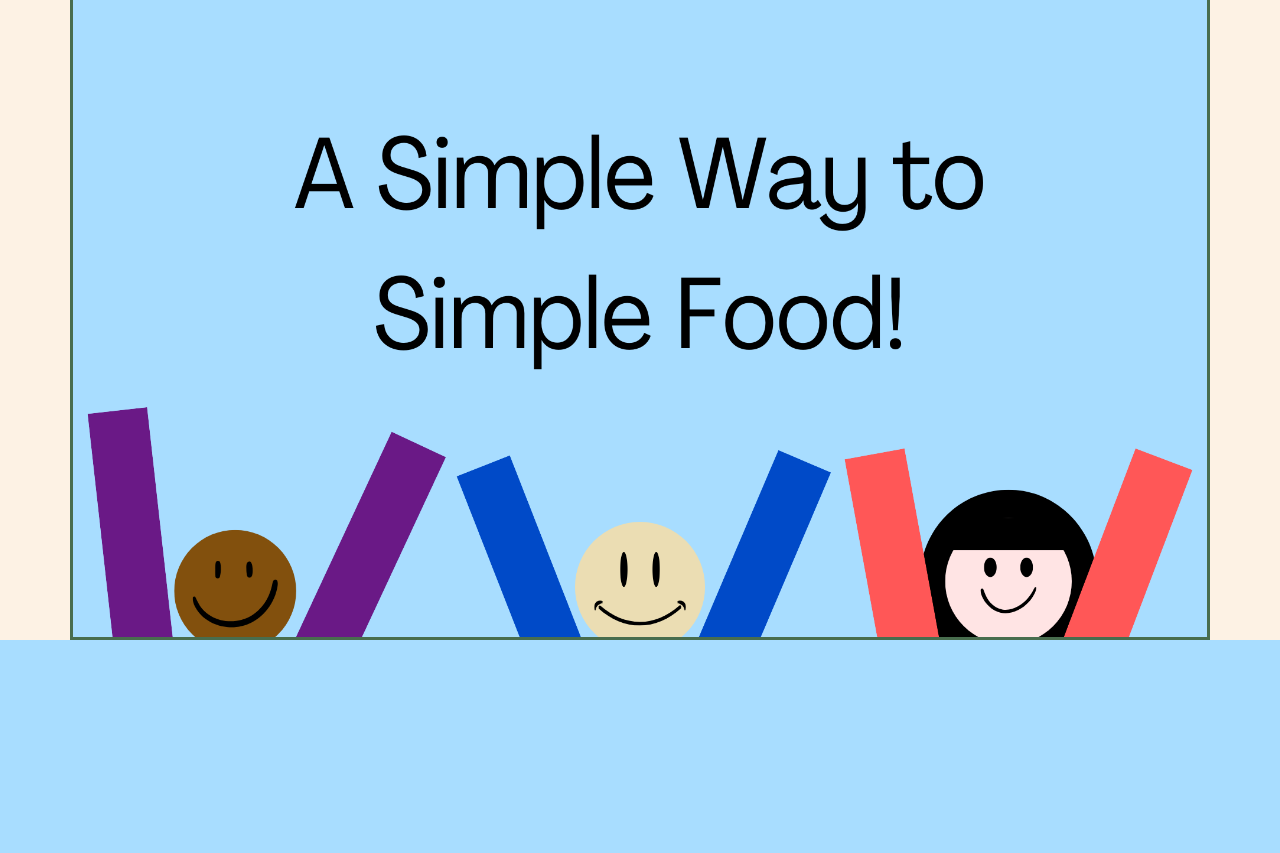
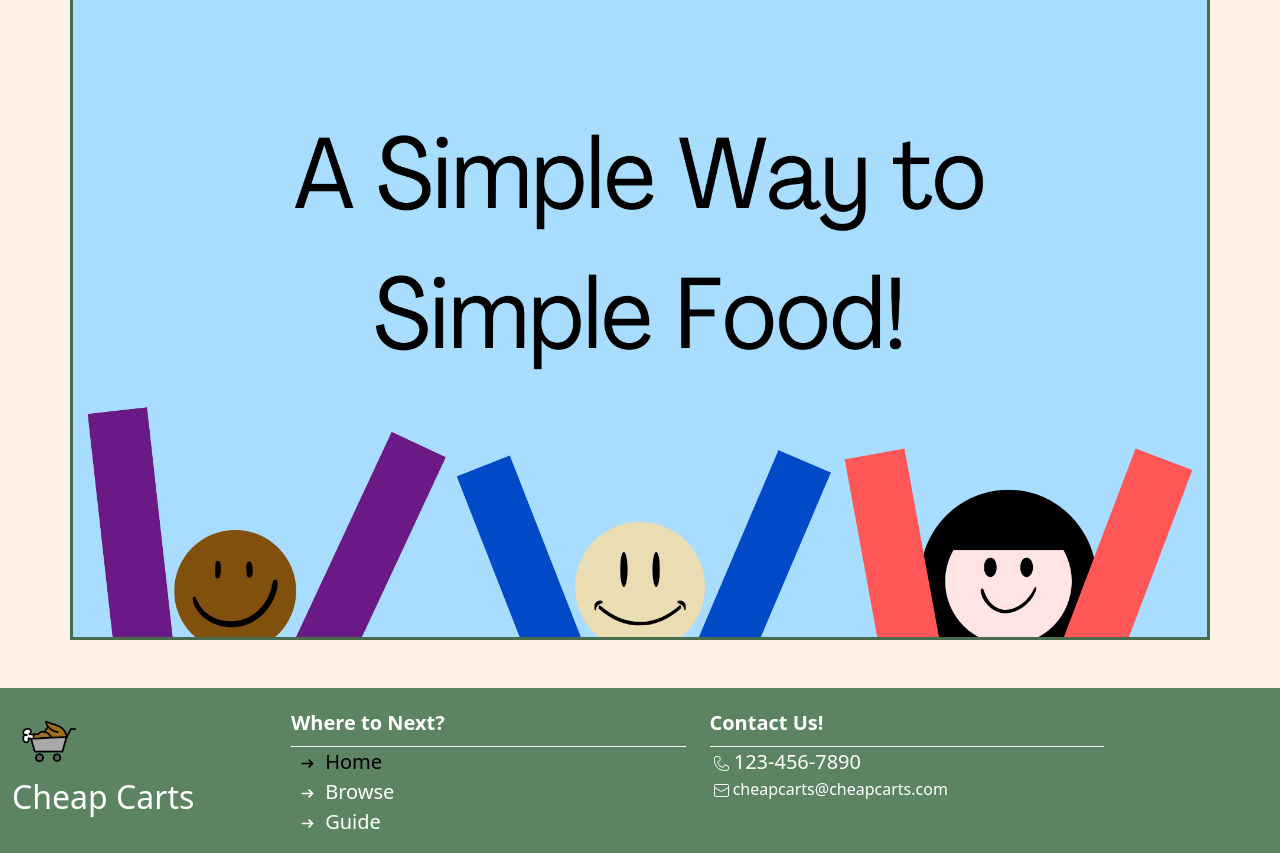
Before and after one commit to Brooklyn-STEAM/10041-Comparison-of-Online-Grocer-Prices-to-Assist-Low-Income-Families, a Flask app: page / in a window 1280 px wide. Shown: the part 577-1430 px from the top of the page. Before the commit the page ends 1217 px from the top, so only its background shows below. Run offline with Flask 3, Linux system fonts and the light colour scheme.

Commit message:
added footer (#29)

```diff
--- a/static/styles.css
+++ b/static/styles.css
@@ -307,6 +307,14 @@ body {
     border: none;
 }
 
+.active-link {
+    color: black;
+}
+
+.footer-link:hover {
+    color: black;
+}
+
 .background-image {
     z-index: -1;
 }
--- a/templates/account.html.jinja
+++ b/templates/account.html.jinja
@@ -105,7 +105,7 @@
     </main>
 
 
-
+    {% include "components/footer.html.jinja"%}
     <script src="https://cdn.jsdelivr.net/npm/bootstrap@5.3.3/dist/js/bootstrap.bundle.min.js" integrity="sha384-YvpcrYf0tY3lHB60NNkmXc5s9fDVZLESaAA55NDzOxhy9GkcIdslK1eN7N6jIeHz" crossorigin="anonymous"></script>
   </body>
 </html>
--- a/templates/comparison.html.jinja
+++ b/templates/comparison.html.jinja
@@ -61,7 +61,7 @@
 
 
 
-
+    {% include "components/footer.html.jinja"%}
     <script src="https://cdn.jsdelivr.net/npm/bootstrap@5.3.3/dist/js/bootstrap.bundle.min.js" integrity="sha384-YvpcrYf0tY3lHB60NNkmXc5s9fDVZLESaAA55NDzOxhy9GkcIdslK1eN7N6jIeHz" crossorigin="anonymous"></script>
   </body>
 </html>
--- /dev/null
+++ b/templates/components/footer.html.jinja
@@ -0,0 +1,49 @@
+<footer class="primaryColor footer mt-5 py-3">
+
+<div class="row container">
+    <div class="d-inline-block col-lg-3">
+        <img class="align-text-center mx-auto" src="/static/other_images/CheapCartsLogo.png" alt="Cheap Carts logo" width="74px">
+        <h2 class="d-inline-block me-3 text-White">Cheap Carts</h2>
+    </div>
+
+    <div class="d-inline-block mt-1 col">
+    <p class="fs-5 fw-bold mb-0 text-White pb-2 border-bottom border-white">Where to Next?</p>
+        <a class="footer-link d-inline-block mx-1 {% if request.path == '/' %}active-link{%else%}text-White{%endif%} link-underline link-underline-opacity-0 fs-5" href="/">
+        <svg class="d-inline-block" viewBox="0 0 15 15" fill="none" xmlns="http://www.w3.org/2000/svg" width="25" height="25"><path d="M8.146 9.146l-.353.354.707.707.354-.353-.708-.708zM10.5 7.5l.354.354.353-.354-.353-.354-.354.354zM8.854 5.146L8.5 4.793l-.707.707.353.354.708-.708zm0 4.708l2-2-.708-.708-2 2 .708.708zm2-2.708l-2-2-.708.708 2 2 .708-.708zM10.5 7H4v1h6.5V7z" fill="currentColor"></path></svg>
+        Home</a>
+        <a class="footer-link d-block mx-1 {% if request.path == '/products' %}active-link{%else%}text-White{%endif%} link-underline link-underline-opacity-0 fs-5" href="/products">
+        <svg class="d-inline-block" viewBox="0 0 15 15" fill="none" xmlns="http://www.w3.org/2000/svg" width="25" height="25"><path d="M8.146 9.146l-.353.354.707.707.354-.353-.708-.708zM10.5 7.5l.354.354.353-.354-.353-.354-.354.354zM8.854 5.146L8.5 4.793l-.707.707.353.354.708-.708zm0 4.708l2-2-.708-.708-2 2 .708.708zm2-2.708l-2-2-.708.708 2 2 .708-.708zM10.5 7H4v1h6.5V7z" fill="currentColor"></path></svg>
+        Browse</a>
+        <a class="footer-link d-block mx-1 {% if request.path == '/guide' %}active-link{%else%}text-White{%endif%} link-underline link-underline-opacity-0 fs-5" href="/guide">
+        <svg class="d-inline-block" viewBox="0 0 15 15" fill="none" xmlns="http://www.w3.org/2000/svg" width="25" height="25"><path d="M8.146 9.146l-.353.354.707.707.354-.353-.708-.708zM10.5 7.5l.354.354.353-.354-.353-.354-.354.354zM8.854 5.146L8.5 4.793l-.707.707.353.354.708-.708zm0 4.708l2-2-.708-.708-2 2 .708.708zm2-2.708l-2-2-.708.708 2 2 .708-.708zM10.5 7H4v1h6.5V7z" fill="currentColor"></path></svg>
+        Guide</a>
+    </div>
+
+    <div class="d-inline-block mt-1 col text-White">
+     <p class="fs-5 fw-bold mb-0 text-White pb-2 border-bottom border-white">Contact Us!</p>
+     <p class="mb-0 mx-1 fs-5">
+     <svg viewBox="0 0 15 15" fill="none" xmlns="http://www.w3.org/2000/svg" width="15" height="15"><path d="M4.72.5H2.5a2 2 0 00-2 2v2c0 5.523 4.477 10 10 10h2a2 2 0 002-2v-1.382a1 1 0 00-.553-.894l-2.416-1.208a1 1 0 00-1.396.578l-.297.893a1.21 1.21 0 01-1.385.804A6.047 6.047 0 013.71 6.547a1.21 1.21 0 01.804-1.385l1.108-.37a1 1 0 00.654-1.19L5.69 1.257A1 1 0 004.72.5z" stroke="currentColor"></path></svg>
+     123-456-7890</p>
+
+    <p class="mb-0 mx-1">
+     <svg viewBox="0 0 15 15" fill="none" xmlns="http://www.w3.org/2000/svg" width="15" height="15"><path d="M.5 4.5l7 4 7-4m-13-3h12a1 1 0 011 1v10a1 1 0 01-1 1h-12a1 1 0 01-1-1v-10a1 1 0 011-1z" stroke="currentColor"></path></svg>
+     cheapcarts@cheapcarts.com</p>
+
+    </div>
+
+    {%if current_user.is_authenticated%}
+    <div class="d-inline-block mt-1 col text-White">
+        <p class="fs-5 fw-bold mb-0 text-White pb-2 border-bottom border-white">My Account</p>
+        <a class="footer-link d-inline-block mx-1 {% if request.path == '/settings' %}active-link{%else%}text-White{%endif%} link-underline link-underline-opacity-0 fs-5" href="/settings">
+        <svg class="d-inline-block" viewBox="0 0 15 15" fill="none" xmlns="http://www.w3.org/2000/svg" width="25" height="25"><path d="M8.146 9.146l-.353.354.707.707.354-.353-.708-.708zM10.5 7.5l.354.354.353-.354-.353-.354-.354.354zM8.854 5.146L8.5 4.793l-.707.707.353.354.708-.708zm0 4.708l2-2-.708-.708-2 2 .708.708zm2-2.708l-2-2-.708.708 2 2 .708-.708zM10.5 7H4v1h6.5V7z" fill="currentColor"></path></svg>
+        Settings</a>
+
+        <a class="footer-link d-block mx-1 {% if request.path == '/logout' %}active-link{%else%}text-White{%endif%} link-underline link-underline-opacity-0 fs-5" href="/logout">
+        <svg class="d-inline-block" viewBox="0 0 15 15" fill="none" xmlns="http://www.w3.org/2000/svg" width="25" height="25"><path d="M8.146 9.146l-.353.354.707.707.354-.353-.708-.708zM10.5 7.5l.354.354.353-.354-.353-.354-.354.354zM8.854 5.146L8.5 4.793l-.707.707.353.354.708-.708zm0 4.708l2-2-.708-.708-2 2 .708.708zm2-2.708l-2-2-.708.708 2 2 .708-.708zM10.5 7H4v1h6.5V7z" fill="currentColor"></path></svg>
+        Logout</a>
+    </div>
+    {%endif%}
+
+
+</div>
+</footer>
--- a/templates/guide.html.jinja
+++ b/templates/guide.html.jinja
@@ -165,7 +165,7 @@
 
 
 
-
+    {% include "components/footer.html.jinja"%}
     <script src="https://cdn.jsdelivr.net/npm/bootstrap@5.3.3/dist/js/bootstrap.bundle.min.js"
         integrity="sha384-YvpcrYf0tY3lHB60NNkmXc5s9fDVZLESaAA55NDzOxhy9GkcIdslK1eN7N6jIeHz"
         crossorigin="anonymous"></script>
--- a/templates/homepage.html.jinja
+++ b/templates/homepage.html.jinja
@@ -38,7 +38,7 @@
     </div>
     </div>
 
-
+    {% include "components/footer.html.jinja"%}
 
     <script src="https://cdn.jsdelivr.net/npm/bootstrap@5.3.3/dist/js/bootstrap.bundle.min.js" integrity="sha384-YvpcrYf0tY3lHB60NNkmXc5s9fDVZLESaAA55NDzOxhy9GkcIdslK1eN7N6jIeHz" crossorigin="anonymous"></script>
   </body>
--- a/templates/login.html.jinja
+++ b/templates/login.html.jinja
@@ -41,5 +41,6 @@
 
             </div>
         </div>
+        {% include "components/footer.html.jinja"%}
     </body>
 </html>
--- a/templates/popular_products.html.jinja
+++ b/templates/popular_products.html.jinja
@@ -63,6 +63,7 @@
 
     </main>
 
+    {% include "components/footer.html.jinja"%}
     <script src="https://cdn.jsdelivr.net/npm/bootstrap@5.3.3/dist/js/bootstrap.bundle.min.js" integrity="sha384-YvpcrYf0tY3lHB60NNkmXc5s9fDVZLESaAA55NDzOxhy9GkcIdslK1eN7N6jIeHz" crossorigin="anonymous">
     </script>
   </body>
--- a/templates/saved_products.html.jinja
+++ b/templates/saved_products.html.jinja
@@ -53,7 +53,7 @@
 
     </main>
 
-
+    {% include "components/footer.html.jinja"%}
     <script src="https://cdn.jsdelivr.net/npm/bootstrap@5.3.3/dist/js/bootstrap.bundle.min.js" integrity="sha384-YvpcrYf0tY3lHB60NNkmXc5s9fDVZLESaAA55NDzOxhy9GkcIdslK1eN7N6jIeHz" crossorigin="anonymous"></script>
   </body>
 </html>
--- a/templates/signup.html.jinja
+++ b/templates/signup.html.jinja
@@ -54,6 +54,7 @@
             </div>
         </div>
     </div>
+    {% include "components/footer.html.jinja"%}
 </body>
 
 </html>
```
